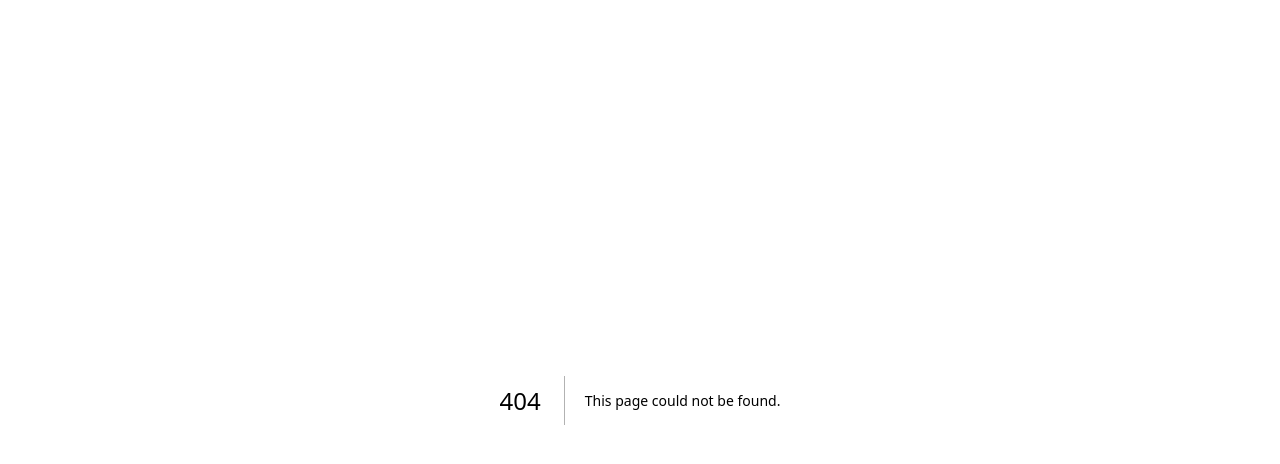
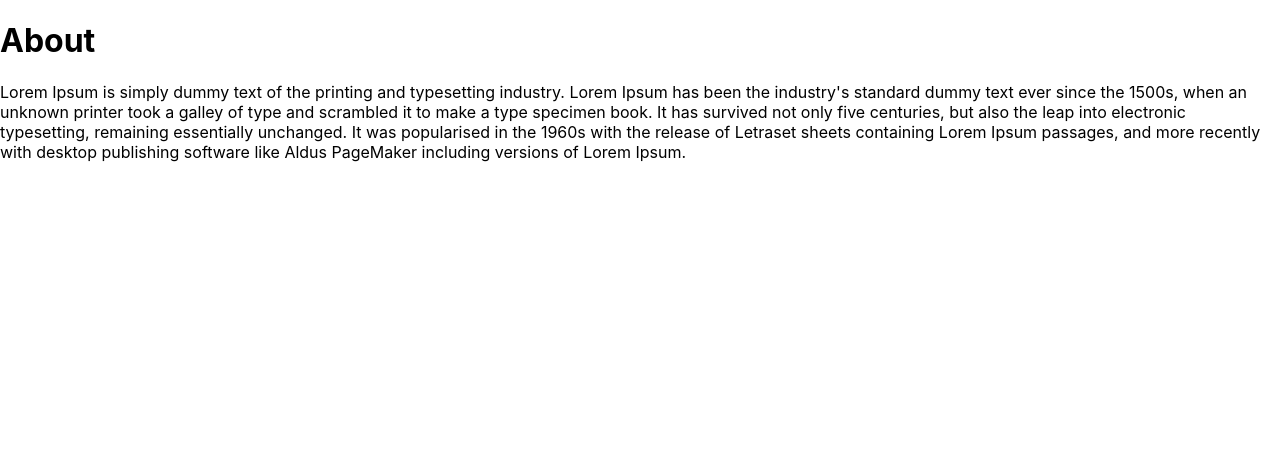
Before and after one commit to zeek-mansur/Zeek-lists, a Next.js app: page /about in a window 1280 px wide. Before the commit this address had no page. Shown: the top 464 px of the page. Built offline with nearby package versions, Linux system fonts and the light colour scheme.

Commit message:
Pages & Routes

```diff
--- /dev/null
+++ b/pages/about.js
@@ -0,0 +1,12 @@
+const About = () => {
+    return (
+        <div>
+            <h1>
+                About
+            </h1>
+            <p>Lorem Ipsum is simply dummy text of the printing and typesetting industry. Lorem Ipsum has been the industry's standard dummy text ever since the 1500s, when an unknown printer took a galley of type and scrambled it to make a type specimen book. It has survived not only five centuries, but also the leap into electronic typesetting, remaining essentially unchanged. It was popularised in the 1960s with the release of Letraset sheets containing Lorem Ipsum passages, and more recently with desktop publishing software like Aldus PageMaker including versions of Lorem Ipsum.</p>
+        </div>
+     );
+}
+
+export default About;
--- a/pages/index.js
+++ b/pages/index.js
@@ -6,6 +6,9 @@
   return (
     <div>
      <h1>Homepage</h1>
+     <p>
+     Lorem Ipsum is simply dummy text of the printing and typesetting industry. Lorem Ipsum has been the industry's standard dummy text ever since the 1500s, when an unknown printer took a galley of type and scrambled it to make a type specimen book. It has survived not only five centuries, but also the leap into electronic typesetting, remaining essentially unchanged. It was popularised in the 1960s with the release of Letraset sheets containing Lorem Ipsum passages, and more recently with desktop publishing software like Aldus PageMaker including versions of Lorem Ipsum.
+     </p>
     </div>
   )
 }
```
Also changed, not shown: pages/zeek/index.js (added, +10 -0 lines), pages/zeek/test.js (added, +12 -0 lines), pages/api/about.js (deleted).
